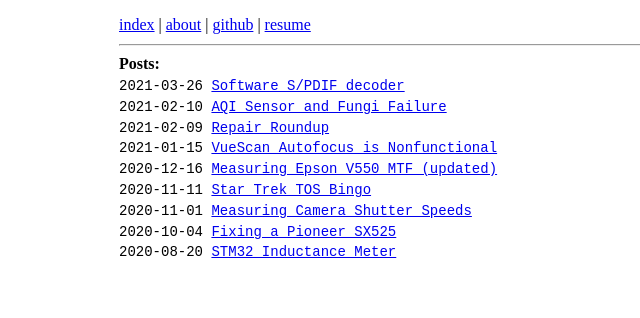
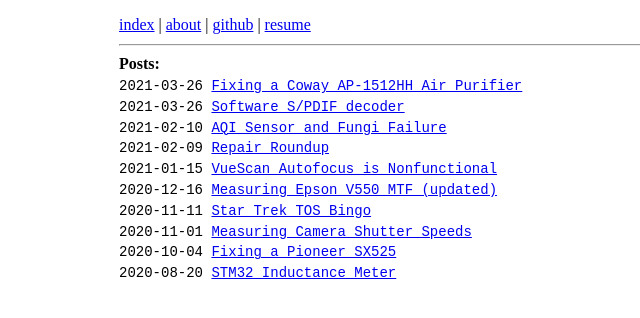
Before and after one commit to ajeddeloh/ajeddeloh.github.io, a plain HTML site: page index.html in a window 1280 px wide. Shown: the part 62-380 px from the top of the page, without its empty margins (121-761 px from the left). Drawn offline with Linux system fonts and the light colour scheme.

Commit message:
index: add link to newest post

```diff
--- a/index.html
+++ b/index.html
@@ -14,6 +14,7 @@
 	<a href=/resume.pdf>resume</a>
 	<hr>
 	<b>Posts: </b><br>
+	<code>2021-03-26 <a href=posts/fixing-air-purifier> Fixing a Coway AP-1512HH Air Purifier</a><br></code>
 	<code>2021-03-26 <a href=posts/soft-spdif> Software S/PDIF decoder</a><br></code>
 	<code>2021-02-10 <a href=posts/aqi-fungi> AQI Sensor and Fungi Failure</a><br></code>
 	<code>2021-02-09 <a href=posts/repair-roundup> Repair Roundup</a><br></code>
```
